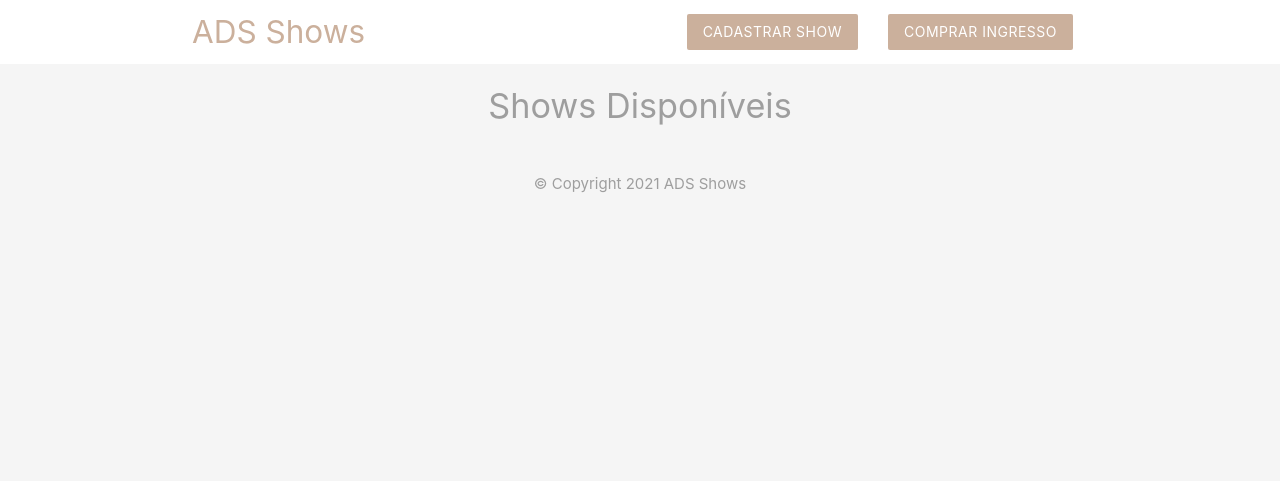
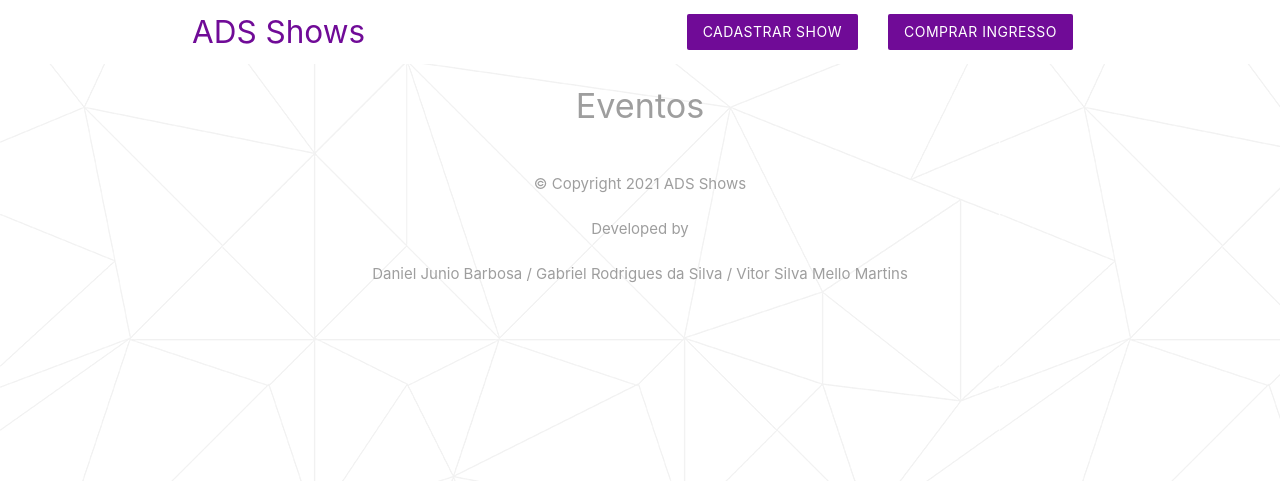
Before and after one commit to vsmmart/site-shows-pweb, a PHP site: page /index.php in a window 1280 px wide. Shown: the top 481 px of the page. Run offline with PHP 8.4, Linux system fonts and the light colour scheme; data that the repository does not hold is empty.

Commit message:
Alterações Visuais

```diff
--- a/index.php
+++ b/index.php
@@ -24,7 +24,7 @@ mysqli_close($conn);
 
 <?php include('templates/header.php'); ?>
 <?php if(isset($shows)){ ?>
-<h4 class="center grey-text">Shows Disponíveis</h4>
+<h4 class="center grey-text">Eventos</h4>
 <div class ="container">
     <div class="row">
         <?php foreach($shows as $show){ ?>
--- a/templates/footer.php
+++ b/templates/footer.php
@@ -1,4 +1,4 @@
 <footer class="section">
-    <div class="center grey-text">&copy; Copyright 2021 ADS Shows</div>
+    <div class="center grey-text">&copy; Copyright 2021 ADS Shows <br><br> Developed by <br><br> Daniel Junio Barbosa / Gabriel Rodrigues da Silva / Vitor Silva Mello Martins </div>
 </footer>
 </body>
--- a/templates/header.php
+++ b/templates/header.php
@@ -4,20 +4,22 @@
     <link rel="stylesheet" href="https://cdnjs.cloudflare.com/ajax/libs/materialize/1.0.0/css/materialize.min.css">
     <style type="text/css">
         .brand{
-            background: #cbb09c !important;
+            background: #700B97 !important;
         }
         .brand-text{
-            color: #cbb09c !important;
+            color: #700B97 !important;
         }
         form{
             max-width: 460px;
             margin: 20px auto;
             padding: 20px;
         }
-
+        body{
+            background-image: url("images/bg.jpg");
+        }
     </style>
 </head>
-<body class = "grey lighten-4">
+<body>
     <nav class="white z-depth-0">
     <div class="container">
         <a href="index.php" class="brand-logo brand-text">ADS Shows</a>
```
Also changed, not shown: images/bg.jpg (added).
